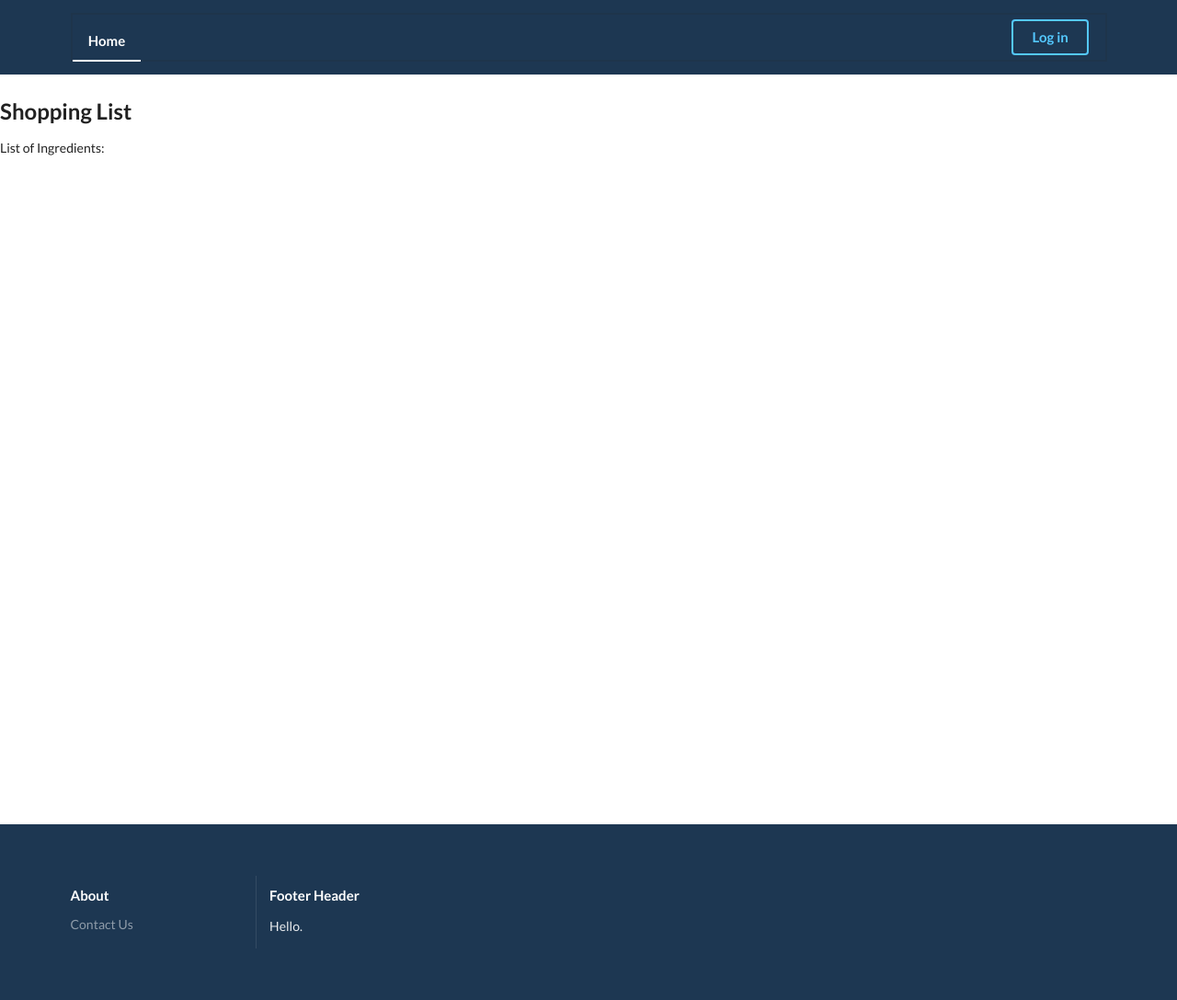
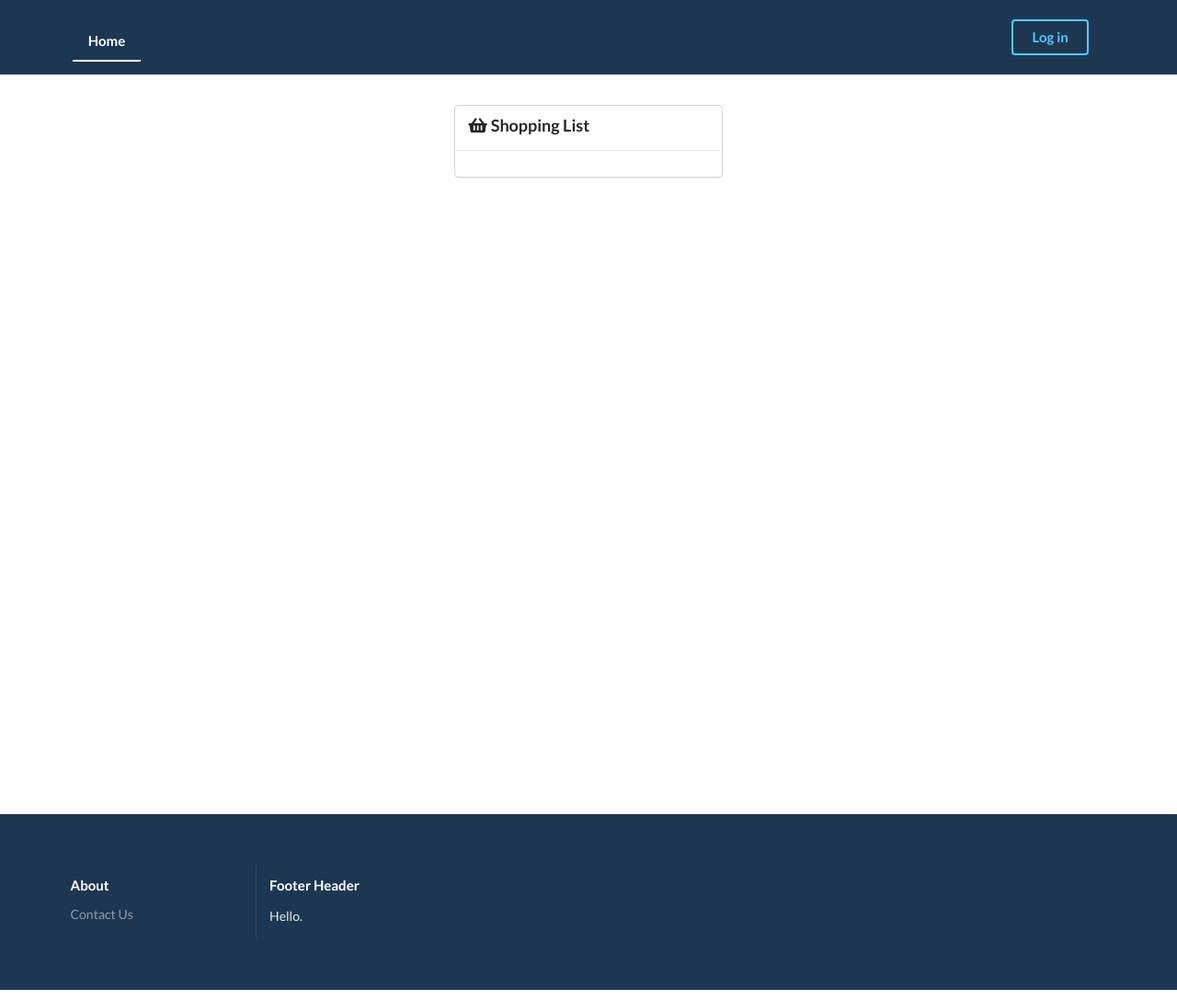
Before and after one commit to katliang/hackbright-project, a Flask app: template templates/shopping.html in a window 1280 px wide. Shown: the whole page at 92% size. Run offline with Flask 2, Linux system fonts and the light colour scheme; the template is opened without the code that fills it, so the values that code supplies are empty; some libraries are stand-ins or nearby versions.

Commit message:
added style to shopping list page

```diff
--- a/templates/shopping.html
+++ b/templates/shopping.html
@@ -3,17 +3,35 @@
 {% block title %}Shopping List{% endblock %}
 
 {% block content %}
-
-<h2>Shopping List</h2>
-
-<p>List of Ingredients:</p>
-    <ul>
-    {% for aisle in ingredients %}
-        {{ aisle }}
-            {% for ingredient_id, amount, unit, name in ingredients[aisle] %}
-                <li>{{ '%0.2f' % amount|float }} {{ unit }} {{ name }}</li>
-            {% endfor %}<br>
-    {% endfor %}
-    </ul>
+<br>
+<div class="ui container">
+    <div class="ui grid">
+        <div class="four wide column"></div>
+        <div class="eight wide column">
+            <div class="ui centered card">
+                <div class="content">
+                    <div class="header"><i class="shopping basket icon"></i>Shopping List</div>
+                </div>
+                <div class="content">
+                    {% for aisle in ingredients %}
+                    <h2 class="ui sub header shopping-list">{{ aisle }}</h2>
+                    <div class="ui small feed">
+                        {% for ingredient_id, amount, unit, name in ingredients[aisle] %}
+                        <div class="event">
+                            <div class="content">
+                                <div class="summary">
+                                    <i class="right triangle icon"></i>{{ '%0.2f' % amount|float }} {{ unit }} {{ name }}
+                                </div>
+                            </div>
+                        </div>
+                        {% endfor %}
+                    </div>
+                    {% endfor %}
+                </div>
+            </div>
+        </div>
+        <div class="four wide column"></div>
+    </div>
+</div>
 
 {% endblock %}
```
